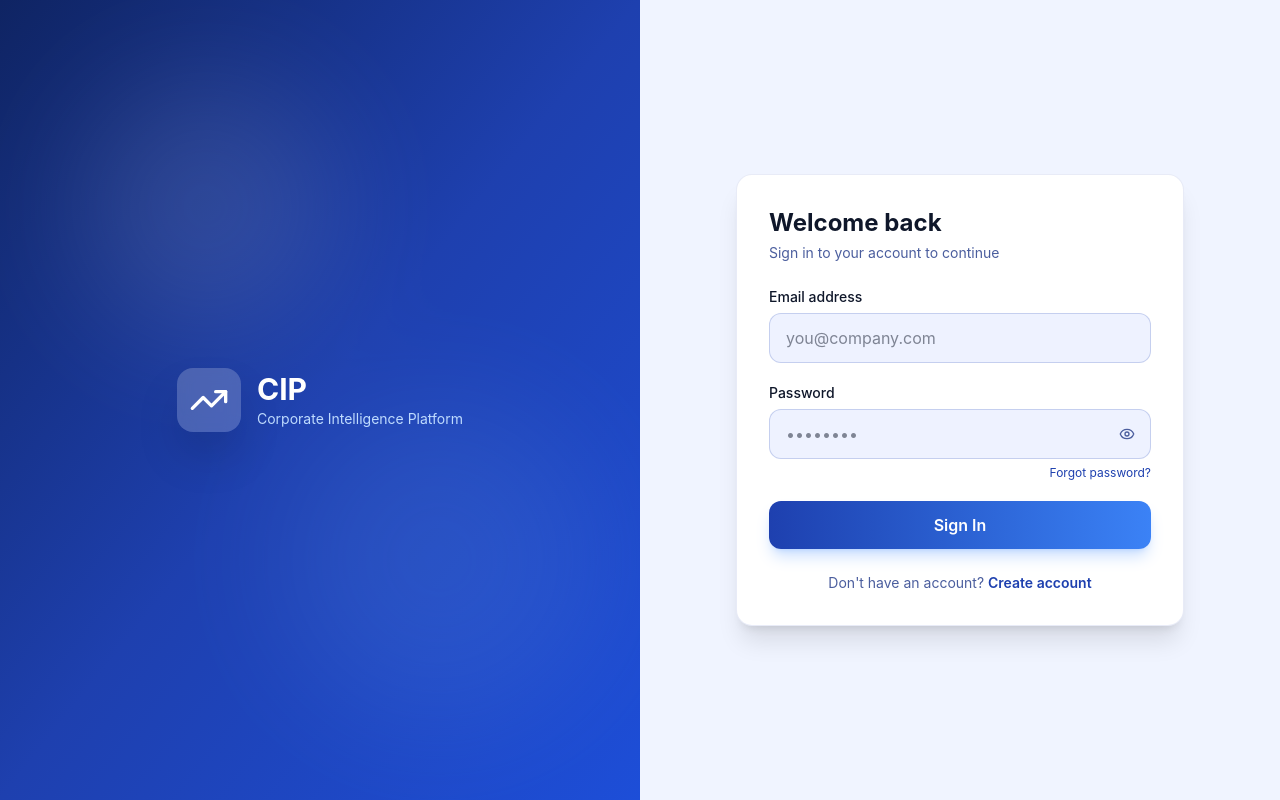
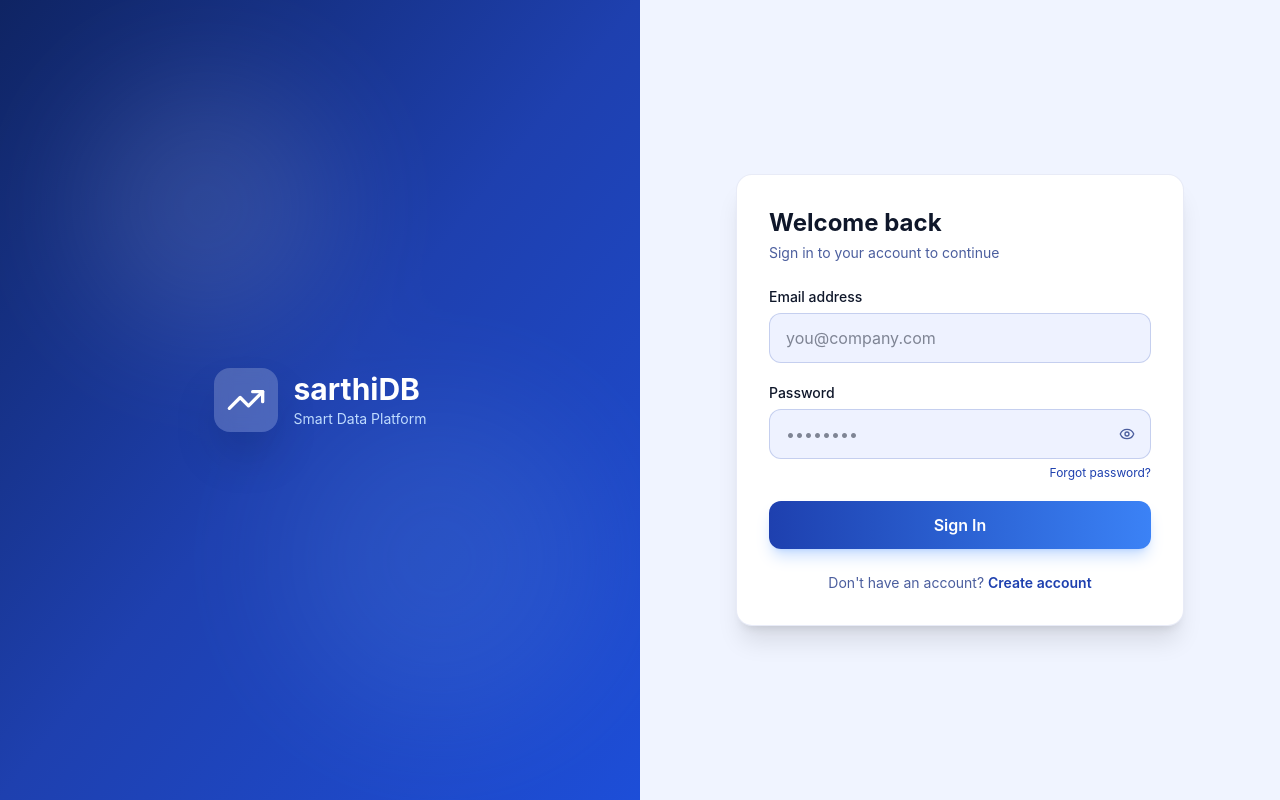
Before and after one commit to paurnima-02/internn-projectt, a React (Vite) app: page /login in a window 1280 px wide. Built offline with nearby package versions, Linux system fonts and the light colour scheme; no server answers.

Commit message:
Changed login

```diff
--- a/src/app/pages/Login.jsx
+++ b/src/app/pages/Login.jsx
@@ -176,8 +176,8 @@ export function Login() {
               <TrendingUp className="w-10 h-10 text-white" />
             </div>
             <div>
-              <div className="text-white font-bold text-3xl leading-tight">CIP</div>
-              <div className="text-blue-200 text-sm">Corporate Intelligence Platform</div>
+              <div className="text-white font-bold text-3xl leading-tight">sarthiDB</div>
+              <div className="text-blue-200 text-sm">Smart Data Platform</div>
             </div>
           </div>
         </div>
@@ -193,8 +193,8 @@ export function Login() {
               <TrendingUp className="w-6 h-6 text-white" />
             </div>
             <div>
-              <div className="text-[#0f172a] font-bold text-lg">CIP</div>
-              <div className="text-[#4b5e9e] text-xs">Corporate Intelligence Platform</div>
+              <div className="text-[#0f172a] font-bold text-lg">sarthiDB</div>
+              <div className="text-[#4b5e9e] text-xs">Smart Data Platform</div>
             </div>
           </div>
 
```
